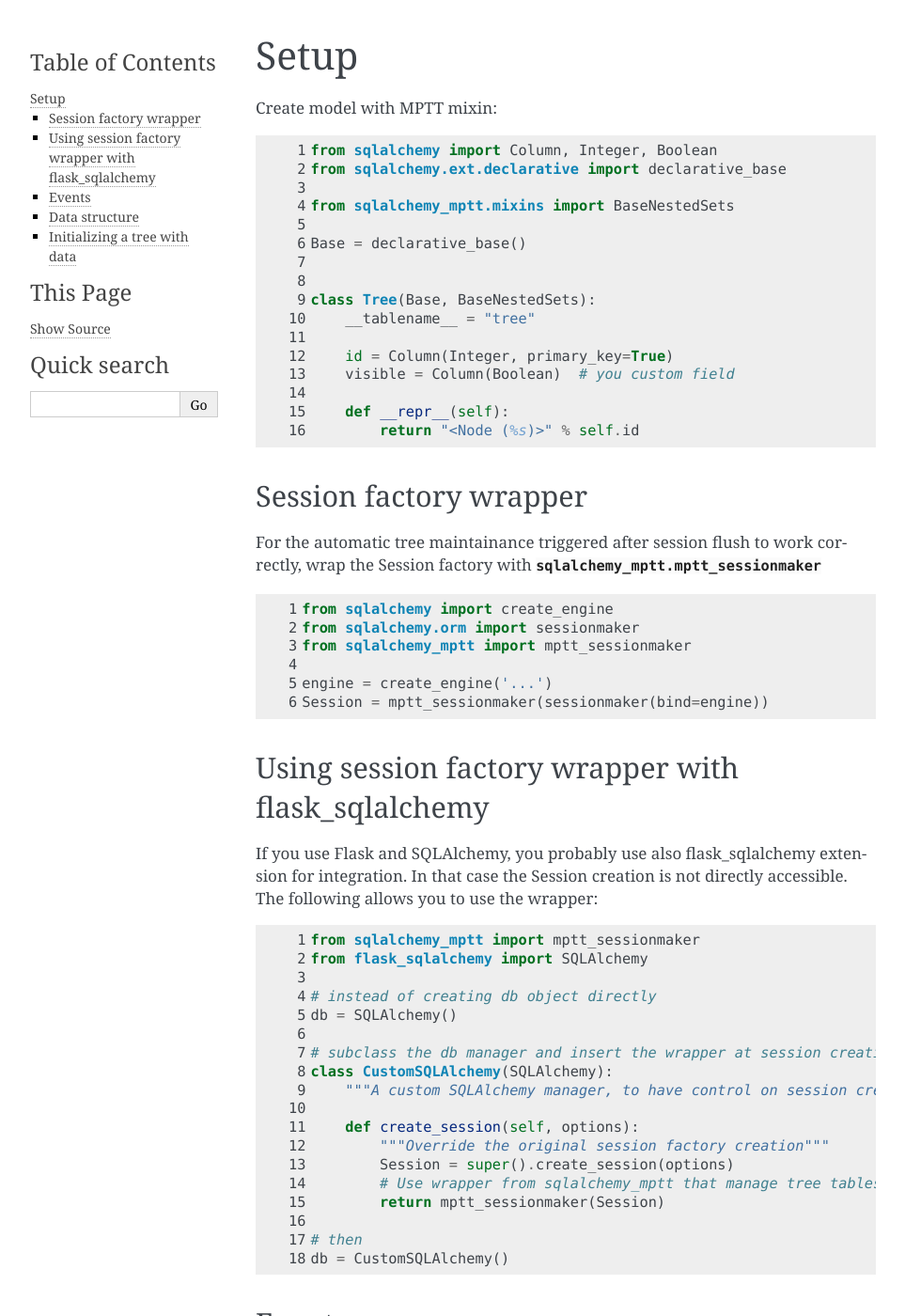
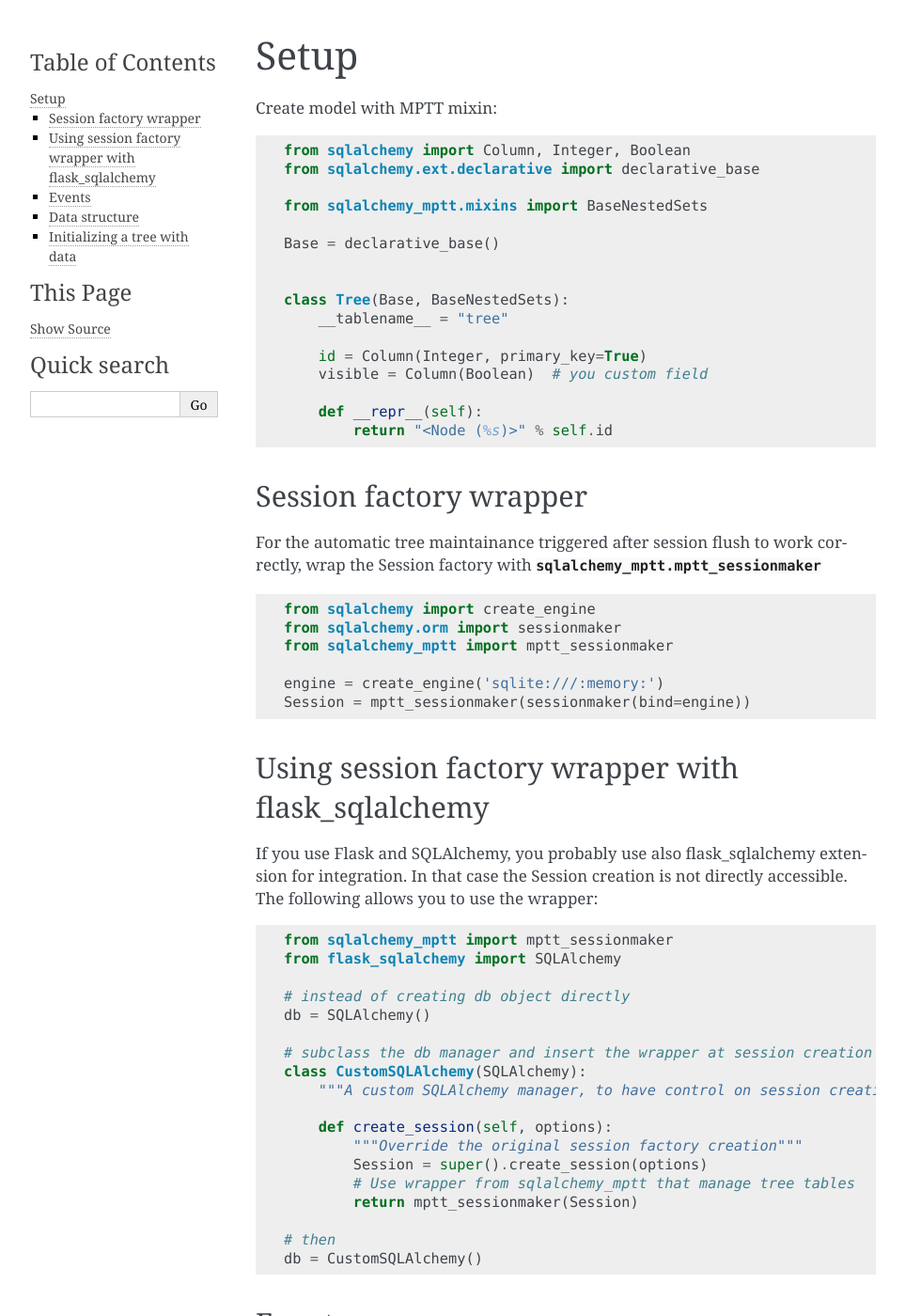
Before and after one commit to uralbash/sqlalchemy_mptt, a Sphinx documentation site: the page built from docs/initialize.rst, in a window 1280 px wide and 1400 px high. Shown: the whole window at 94% size, without its empty margins (148-1111 px from the left). Built offline with Sphinx 7.4.7, drawn with Linux system fonts in a browser that asks for light colours; part of the change alters nothing that is shown; some of the changed text lies outside the part shown.

```diff
--- a/docs/initialize.rst
+++ b/docs/initialize.rst
@@ -3,8 +3,7 @@ Setup
 
 Create model with MPTT mixin:
 
-.. code-block:: python
-    :linenos:
+.. testcode::
 
     from sqlalchemy import Column, Integer, Boolean
     from sqlalchemy.ext.declarative import declarative_base
@@ -31,14 +30,13 @@ Session factory wrapper
 For the automatic tree maintainance triggered after session flush to work
 correctly, wrap the Session factory with :mod:`sqlalchemy_mptt.mptt_sessionmaker`
 
-.. code-block:: python
-    :linenos:
+.. testcode::
 
     from sqlalchemy import create_engine
     from sqlalchemy.orm import sessionmaker
     from sqlalchemy_mptt import mptt_sessionmaker
 
-    engine = create_engine('...')
+    engine = create_engine('sqlite:///:memory:')
     Session = mptt_sessionmaker(sessionmaker(bind=engine))
 
 Using session factory wrapper with flask_sqlalchemy
@@ -48,8 +46,7 @@ If you use Flask and SQLAlchemy, you probably use also flask_sqlalchemy
 extension for integration. In that case the Session creation is not directly
 accessible. The following allows you to use the wrapper:
 
-.. code-block:: python
-    :linenos:
+.. testcode::
 
     from sqlalchemy_mptt import mptt_sessionmaker
     from flask_sqlalchemy import SQLAlchemy
@@ -76,7 +73,7 @@ Events
 
 The tree manager automatically registers events. But you can do it manually:
 
-.. code-block:: python
+.. testcode::
 
    from sqlalchemy_mptt import tree_manager
 
@@ -85,7 +82,7 @@ The tree manager automatically registers events. But you can do it manually:
 
 Or disable events if it required:
 
-.. code-block:: python
+.. testcode::
 
    from sqlalchemy_mptt import tree_manager
 
@@ -103,7 +100,7 @@ Fill table with records, for example, as shown in the picture
 
 Represented data of tree like dict
 
-.. code-block:: python
+.. testcode::
 
     tree = (
         {'id':  '1',                  'parent_id': None},
@@ -132,7 +129,28 @@ tree, it might become a big overhead. In this case, it is recommended to
 deactivate automatic tree management, fill in the data, reactivate automatic
 tree management and finally call manually a rebuild of the tree once at the end:
 
-.. no-code-block:: python
+.. testcode::
+    :hide:
+
+    from flask import Flask
+
+    class MyModelTree(db.Model, BaseNestedSets):
+        __tablename__ = "my_model_tree"
+
+        id = db.Column(db.Integer, primary_key=True)
+        visible = db.Column(db.Boolean)  # you custom field
+
+        def __repr__(self):
+            return "<Node (%s)>" % self.id
+
+    app = Flask('test')
+    app.config['SQLALCHEMY_DATABASE_URI'] = 'sqlite:///:memory:'
+    db.init_app(app)
+    app.app_context().push()
+    db.create_all()
+    items = [MyModelTree(**data) for data in tree]
+
+.. testcode::
 
     from sqlalchemy_mptt import tree_manager
 
@@ -144,13 +162,13 @@ tree management and finally call manually a rebuild of the tree once at the end:
     for item in items:
         item.left = 0
         item.right = 0
-        item.tree_id = 'my_tree_1'
+        item.tree_id = 1
         db.session.add(item)
     db.session.commit()
 
     ...
 
     tree_manager.register_events() # enabled MPTT events back
-    models.MyModelTree.rebuild_tree(db.session, 'my_tree_1') # rebuild lft, rgt value automatically
+    MyModelTree.rebuild_tree(db.session, 1) # rebuild lft, rgt value automatically
 
 After an initial table with tree you can use mptt features.
```
